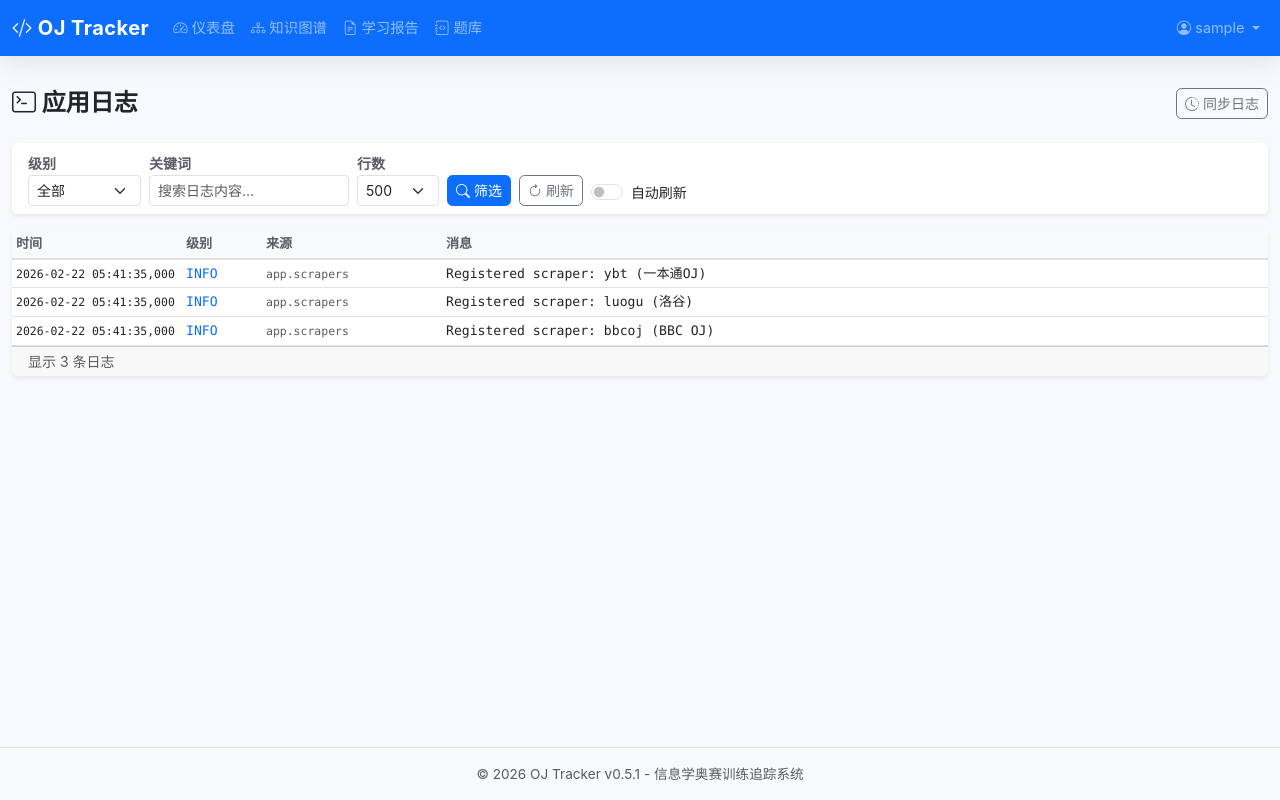
After one commit to ChachiQ/oj-tracker, a Flask app: page /logs/ in a window 1280 px wide. The commit adds this page. Run offline with Flask 3, Linux system fonts and the light colour scheme; the visitor is signed in with stand-in values (Sample User, id 1).

Commit message:
Add web log viewer with RotatingFileHandler and /logs page
Persist application logs to instance/logs/app.log via RotatingFileHandler
(5MB rotation, 3 backups) and add a /logs page for viewing them in the
browser with level filtering, keyword search, and auto-refresh.

Co-Authored-By: Claude Opus 4.6 <noreply@anthropic.com>

```diff
--- a/app/__init__.py
+++ b/app/__init__.py
@@ -1,7 +1,9 @@
+import logging
 import os
 import re
 
 from datetime import datetime, timezone, timedelta
+from logging.handlers import RotatingFileHandler
 
 from dotenv import load_dotenv
 from flask import Flask, redirect, url_for
@@ -73,6 +75,9 @@ def create_app(config_name=None):
     # Load configuration
     config_class = config_map.get(config_name, config_map['development'])
     app.config.from_object(config_class)
+
+    # Configure file logging
+    _configure_logging(app)
 
     # Initialize extensions
     db.init_app(app)
@@ -214,6 +219,32 @@ def create_app(config_name=None):
     return app
 
 
+def _configure_logging(app):
+    """Set up RotatingFileHandler on the root logger."""
+    max_bytes = app.config.get('LOG_FILE_MAX_BYTES', 0)
+    if not max_bytes:
+        return
+
+    log_dir = os.path.join(app.instance_path, 'logs')
+    os.makedirs(log_dir, exist_ok=True)
+
+    log_file = os.path.join(log_dir, 'app.log')
+    handler = RotatingFileHandler(
+        log_file,
+        maxBytes=max_bytes,
+        backupCount=app.config.get('LOG_FILE_BACKUP_COUNT', 3),
+    )
+    handler.setFormatter(logging.Formatter(
+        app.config.get('LOG_FORMAT', '%(asctime)s [%(levelname)s] %(name)s: %(message)s')
+    ))
+    handler.setLevel(logging.DEBUG)
+
+    root = logging.getLogger()
+    root.addHandler(handler)
+    if root.level == logging.WARNING:
+        root.setLevel(logging.DEBUG)
+
+
 def _cleanup_stale_jobs(app):
     """Mark stale running SyncJobs as failed on startup."""
     from app.models import SyncJob
@@ -250,6 +281,7 @@ def _register_blueprints(app):
     from app.views.api import api_bp
     from app.views.problem import problem_bp
     from app.views.sync import sync_bp
+    from app.views.logs import logs_bp
 
     app.register_blueprint(auth_bp)
     app.register_blueprint(dashboard_bp, url_prefix='/dashboard')
@@ -260,6 +292,7 @@ def _register_blueprints(app):
     app.register_blueprint(api_bp)
     app.register_blueprint(problem_bp)
     app.register_blueprint(sync_bp)
+    app.register_blueprint(logs_bp)
 
 
 def _init_scheduler(app):
--- a/app/config.py
+++ b/app/config.py
@@ -32,6 +32,11 @@ class BaseConfig:
 
     # Scraper settings
     SCRAPER_RATE_LIMIT = float(os.environ.get('SCRAPER_RATE_LIMIT', '0.5'))
+
+    # Logging
+    LOG_FILE_MAX_BYTES = 5 * 1024 * 1024  # 5MB per file
+    LOG_FILE_BACKUP_COUNT = 3
+    LOG_FORMAT = '%(asctime)s [%(levelname)s] %(name)s: %(message)s'
 
     # Scheduler
     SCHEDULER_ENABLED = os.environ.get(
@@ -71,6 +76,7 @@ class TestingConfig(BaseConfig):
     SECRET_KEY = 'test-secret-key'
     SCHEDULER_ENABLED = False
     SERVER_NAME = 'localhost'
+    LOG_FILE_MAX_BYTES = 0  # Disable file logging in tests
 
 
 config_map = {
--- a/app/templates/base.html
+++ b/app/templates/base.html
@@ -58,6 +58,7 @@
                             <li><a class="dropdown-item {% if request.endpoint and request.endpoint.startswith('student') %}active{% endif %}" href="{{ url_for('student.list_students') }}"><i class="bi bi-people"></i> 学生管理</a></li>
                             <li><a class="dropdown-item {% if request.endpoint and request.endpoint.startswith('settings') %}active{% endif %}" href="{{ url_for('settings.index') }}"><i class="bi bi-gear"></i> 设置</a></li>
                             <li><a class="dropdown-item {% if request.endpoint and request.endpoint.startswith('sync') %}active{% endif %}" href="{{ url_for('sync.log_page') }}"><i class="bi bi-clock-history"></i> 同步日志</a></li>
+                            <li><a class="dropdown-item {% if request.endpoint and request.endpoint.startswith('logs') %}active{% endif %}" href="{{ url_for('logs.index') }}"><i class="bi bi-terminal"></i> 应用日志</a></li>
                             <li><hr class="dropdown-divider"></li>
                             <li><a class="dropdown-item" href="{{ url_for('auth.logout') }}"><i class="bi bi-box-arrow-right"></i> 退出登录</a></li>
                         </ul>
--- /dev/null
+++ b/app/templates/logs/index.html
@@ -0,0 +1,124 @@
+{% extends "base.html" %}
+{% from "_macros.html" import page_header, empty_state %}
+
+{% block title %}应用日志 - OJ Tracker{% endblock %}
+
+{% block extra_css %}
+<style>
+.log-table-wrap {
+    max-height: 70vh;
+    overflow-y: auto;
+}
+.log-table-wrap thead { position: sticky; top: 0; z-index: 1; }
+.log-table td, .log-table th { font-family: SFMono-Regular, Menlo, Monaco, Consolas, monospace; font-size: .82rem; }
+.log-table td.msg-col { white-space: pre-wrap; word-break: break-all; max-width: 60vw; }
+.log-level-DEBUG  { color: #6c757d; }
+.log-level-INFO   { color: #0d6efd; }
+.log-level-WARNING{ color: #ffc107; }
+.log-level-ERROR, .log-level-CRITICAL { color: #dc3545; font-weight: 600; }
+tr.row-WARNING td:first-child { border-left: 3px solid #ffc107; }
+tr.row-ERROR td:first-child, tr.row-CRITICAL td:first-child { border-left: 3px solid #dc3545; }
+</style>
+{% endblock %}
+
+{% block content %}
+{% call page_header('应用日志', 'bi-terminal') %}
+    <a href="{{ url_for('sync.log_page') }}" class="btn btn-sm btn-outline-secondary">
+        <i class="bi bi-clock-history"></i> 同步日志
+    </a>
+{% endcall %}
+
+<!-- Filters -->
+<div class="card shadow-sm mb-3">
+    <div class="card-body py-2">
+        <form method="get" class="row g-2 align-items-end">
+            <div class="col-auto">
+                <label class="form-label mb-0 small">级别</label>
+                <select name="level" class="form-select form-select-sm">
+                    <option value="">全部</option>
+                    {% for lv in ['DEBUG','INFO','WARNING','ERROR','CRITICAL'] %}
+                    <option value="{{ lv }}" {% if current_level == lv %}selected{% endif %}>{{ lv }}</option>
+                    {% endfor %}
+                </select>
+            </div>
+            <div class="col-auto">
+                <label class="form-label mb-0 small">关键词</label>
+                <input type="text" name="keyword" class="form-control form-control-sm" style="width:200px"
+                       value="{{ current_keyword }}" placeholder="搜索日志内容...">
+            </div>
+            <div class="col-auto">
+                <label class="form-label mb-0 small">行数</label>
+                <select name="lines" class="form-select form-select-sm">
+                    {% for n in [200, 500, 1000, 2000] %}
+                    <option value="{{ n }}" {% if current_lines == n %}selected{% endif %}>{{ n }}</option>
+                    {% endfor %}
+                </select>
+            </div>
+            <div class="col-auto">
+                <button type="submit" class="btn btn-sm btn-primary"><i class="bi bi-search"></i> 筛选</button>
+            </div>
+            <div class="col-auto">
+                <button type="button" class="btn btn-sm btn-outline-secondary" onclick="location.reload()">
+                    <i class="bi bi-arrow-clockwise"></i> 刷新
+                </button>
+            </div>
+            <div class="col-auto">
+                <div class="form-check form-switch mt-1">
+                    <input class="form-check-input" type="checkbox" id="autoRefresh">
+                    <label class="form-check-label small" for="autoRefresh">自动刷新</label>
+                </div>
+            </div>
+        </form>
+    </div>
+</div>
+
+<!-- Log Table -->
+{% if entries and entries|length > 0 %}
+<div class="card shadow-sm">
+    <div class="card-body p-0 log-table-wrap">
+        <table class="table table-hover table-sm mb-0 log-table align-middle">
+            <thead class="table-light">
+                <tr>
+                    <th style="width:170px">时间</th>
+                    <th style="width:80px">级别</th>
+                    <th style="width:180px">来源</th>
+                    <th>消息</th>
+                </tr>
+            </thead>
+            <tbody>
+                {% for e in entries %}
+                <tr class="row-{{ e.level }}">
+                    <td><small>{{ e.time }}</small></td>
+                    <td><span class="log-level-{{ e.level }}">{{ e.level }}</span></td>
+                    <td><small class="text-muted">{{ e.source }}</small></td>
+                    <td class="msg-col">{{ e.message }}</td>
+                </tr>
+                {% endfor %}
+            </tbody>
+        </table>
+    </div>
+    <div class="card-footer text-muted small py-1">
+        显示 {{ entries|length }} 条日志
+    </div>
+</div>
+{% else %}
+{{ empty_state('bi-terminal', '暂无日志', '应用运行后日志将显示在这里。') }}
+{% endif %}
+{% endblock %}
+
+{% block extra_scripts %}
+<script>
+(function() {
+    var timer = null;
+    var checkbox = document.getElementById('autoRefresh');
+    checkbox.addEventListener('change', function() {
+        if (this.checked) {
+            timer = setInterval(function() { location.reload(); }, 5000);
+        } else if (timer) {
+            clearInterval(timer);
+            timer = null;
+        }
+    });
+})();
+</script>
+{% endblock %}
--- /dev/null
+++ b/app/views/logs.py
@@ -0,0 +1,101 @@
+"""Logs blueprint: web-based application log viewer."""
+from __future__ import annotations
+
+import os
+import re
+
+from flask import Blueprint, render_template, current_app, request
+from flask_login import login_required
+
+logs_bp = Blueprint('logs', __name__, url_prefix='/logs')
+
+# Regex to match the start of a log line produced by our LOG_FORMAT:
+#   2026-02-19 10:30:45,123 [INFO] app.services.sync: message
+_LOG_LINE_RE = re.compile(
+    r'^(\d{4}-\d{2}-\d{2}\s+\d{2}:\d{2}:\d{2},\d+)\s+'
+    r'\[(\w+)]\s+'
+    r'([\w.]+):\s+'
+    r'(.*)',
+)
+
+_LEVEL_ORDER = {'DEBUG': 0, 'INFO': 1, 'WARNING': 2, 'ERROR': 3, 'CRITICAL': 4}
+
+
+def _read_log_lines(max_lines=500, level=None, keyword=None):
+    """Read and parse the log file, returning structured entries newest-first.
+
+    Handles multi-line entries (e.g. tracebacks) by appending continuation
+    lines to the previous entry's message.
+    """
+    log_path = os.path.join(current_app.instance_path, 'logs', 'app.log')
+    if not os.path.isfile(log_path):
+        return []
+
+    level_threshold = _LEVEL_ORDER.get(level.upper(), 0) if level else 0
+    keyword_lower = keyword.strip().lower() if keyword else None
+
+    entries = []
+    try:
+        with open(log_path, 'r', encoding='utf-8', errors='replace') as f:
+            lines = f.readlines()
+    except OSError:
+        return []
+
+    current_entry = None
+    for line in lines:
+        m = _LOG_LINE_RE.match(line)
+        if m:
+            # Save previous entry
+            if current_entry is not None:
+                entries.append(current_entry)
+            current_entry = {
+                'time': m.group(1),
+                'level': m.group(2),
+                'source': m.group(3),
+                'message': m.group(4),
+            }
+        elif current_entry is not None:
+            # Continuation line (traceback etc.)
+            current_entry['message'] += '\n' + line.rstrip('\n')
+
+    # Don't forget the last entry
+    if current_entry is not None:
+        entries.append(current_entry)
+
+    # Filter by level
+    if level_threshold > 0:
+        entries = [
+            e for e in entries
+            if _LEVEL_ORDER.get(e['level'], 0) >= level_threshold
+        ]
+
+    # Filter by keyword
+    if keyword_lower:
+        entries = [
+            e for e in entries
+            if keyword_lower in e['message'].lower()
+            or keyword_lower in e['source'].lower()
+        ]
+
+    # Newest first, limited
+    entries.reverse()
+    return entries[:max_lines]
+
+
+@logs_bp.route('/')
+@login_required
+def index():
+    """Render the log viewer page."""
+    level = request.args.get('level', '')
+    keyword = request.args.get('keyword', '')
+    max_lines = min(int(request.args.get('lines', 500)), 5000)
+
+    entries = _read_log_lines(max_lines=max_lines, level=level, keyword=keyword)
+
+    return render_template(
+        'logs/index.html',
+        entries=entries,
+        current_level=level,
+        current_keyword=keyword,
+        current_lines=max_lines,
+    )
```
